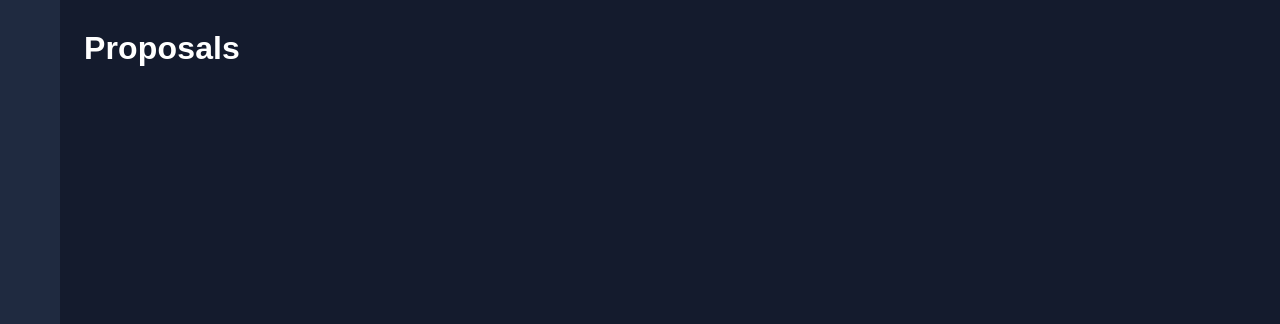
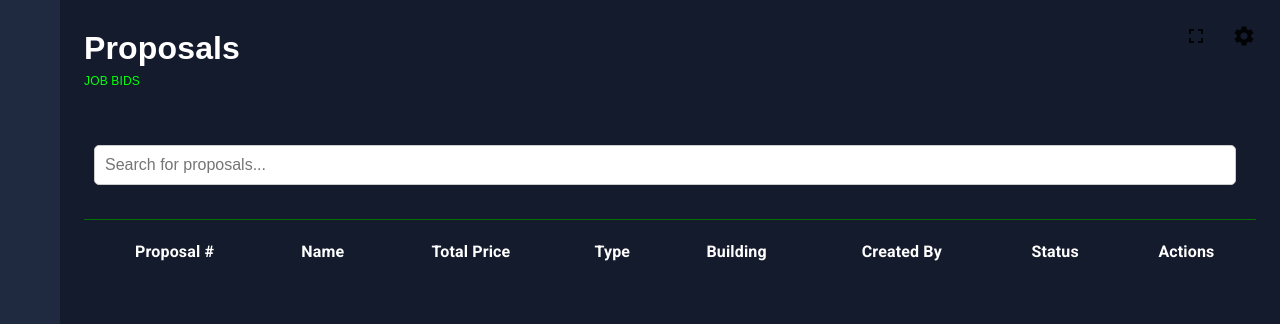
Before and after one commit to Poopenfartin/optics, a React (Vite) app in the folder Optics/: page /proposals in a window 1280 px wide. Shown: the top 324 px of the page. Built offline with nearby package versions, Linux system fonts and the light colour scheme; no server answers; sample sign-in values are in the browser's storage.

Commit message:
Populated Proposal Landing Page

```diff
--- a/Optics/src/App.jsx
+++ b/Optics/src/App.jsx
@@ -10,6 +10,7 @@ import Accounts from "./components/accounts";
 import Home from "./components/home";
 import LoginForm from "./components/LoginForm";
 import RegisterForm from "./components/RegisterForm";
+import Proposals from "./components/Proposals";
 
 const App = () => {
   const [workorders, setWorkorders] = useState([]);
@@ -191,7 +192,7 @@ const App = () => {
                   />
                 }
               />
-              <Route path="/proposals" element={<h1>Proposals</h1>} />
+              <Route path="/proposals" element={<Proposals />} />
               <Route path="/accounts" element={<Accounts />} />
             </>
           )}
--- a/Optics/src/Sidebar.jsx
+++ b/Optics/src/Sidebar.jsx
@@ -17,6 +17,7 @@ import EngineeringIcon from "@mui/icons-material/Engineering";
 import RequestQuoteIcon from "@mui/icons-material/RequestQuote";
 import LocationCityIcon from "@mui/icons-material/LocationCity";
 import NotificationsIcon from "@mui/icons-material/Notifications";
+import SupervisorAccountIcon from '@mui/icons-material/SupervisorAccount';
 import { Link, useLocation } from "react-router-dom";
 import { styled } from "@mui/material/styles";
 
@@ -65,8 +66,9 @@ const Sidebar = ({ logout, user }) => {
       icon: <EngineeringIcon />,
       link: "/project-management",
     },
+    { text: "Accounts", icon: <SupervisorAccountIcon />, link: "/accounts" },
     { text: "Proposals", icon: <RequestQuoteIcon />, link: "/proposals" },
-    { text: "Accounts", icon: <LocationCityIcon />, link: "/accounts" },
+
   ];
 
   return (
--- /dev/null
+++ b/Optics/src/components/Proposals.jsx
@@ -0,0 +1,42 @@
+import React, { useState } from "react";
+import axios from "axios";
+import { Divider } from "@mui/material";
+import TopIcons from "./TopIcons";
+
+
+const proposals = ({}) => {
+  return (
+    <div>
+      <TopIcons />
+      <h1>Proposals</h1>
+      <h2>JOB BIDS</h2>
+      <div className="workorder-functions">
+        <input
+          type="text"
+          className="WO-SearchBox"
+          placeholder="Search for proposals..."
+        />
+
+      </div>
+      <Divider sx={{ mt: 3, backgroundColor: "green" }} />
+
+      <table className="workorders-table">
+        <thead>
+          <tr>
+            <th>Proposal #</th>
+            <th>Name</th>
+            <th>Total Price</th>
+            <th>Type</th>
+            <th>Building</th>
+            <th>Created By</th>
+            <th>Status</th>
+            <th>Actions</th>
+          </tr>
+        </thead>
+      </table>
+
+    </div>
+  );
+};
+
+export default proposals;
```
